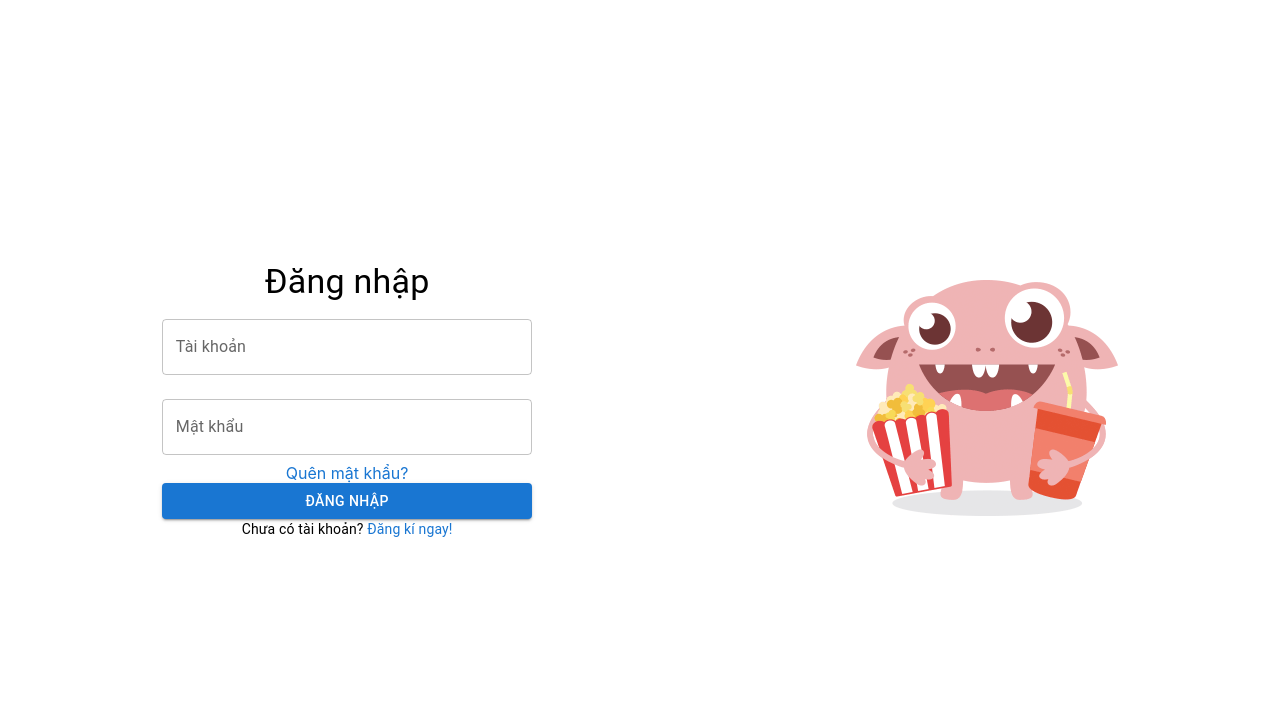
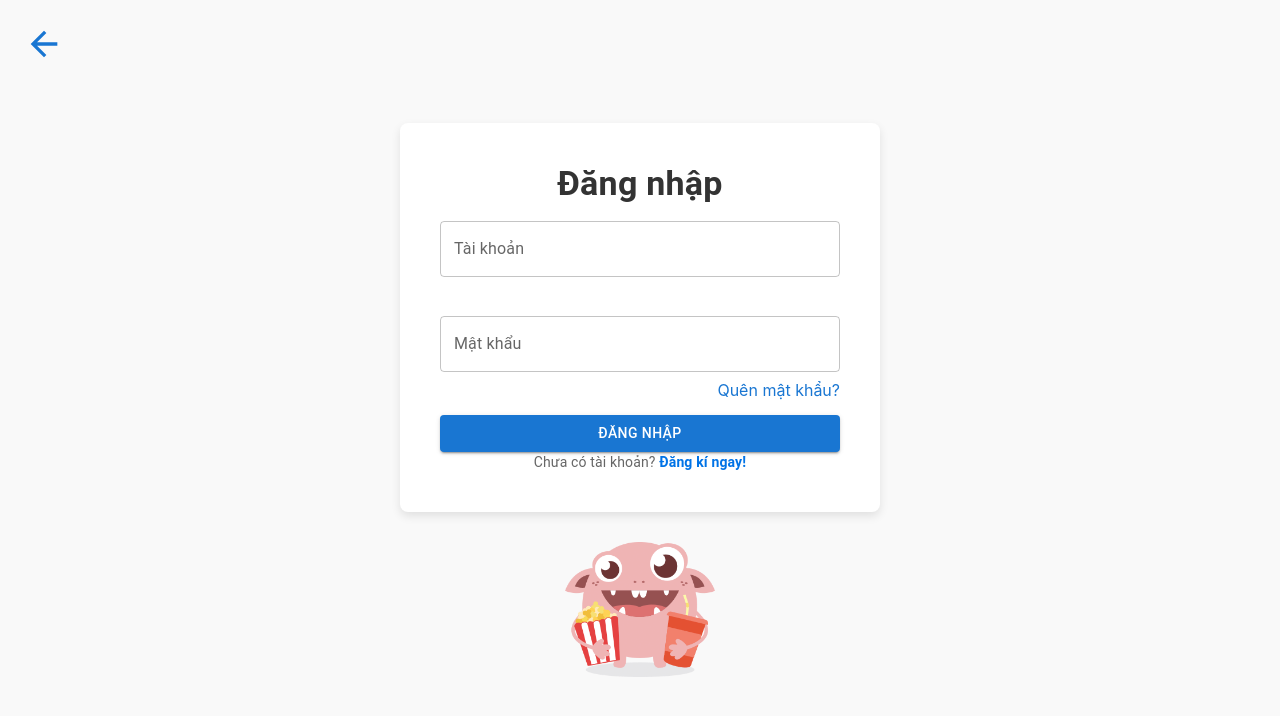
Before and after one commit to quganhh/FILMSTATION, a React (Create React App) app in the folder client/: page /login in a window 1280 px wide. Shown: the top 716 px of the page. Built offline with nearby package versions, Linux system fonts and the light colour scheme.

Commit message:
UI Login/Register

```diff
--- a/client/src/pages/Login/Login.jsx
+++ b/client/src/pages/Login/Login.jsx
@@ -1,28 +1,64 @@
-import React from 'react';
-import { TextField, Button, Typography, Link } from '@mui/material';
+import React, { useState } from 'react';
+import { TextField, Button, Typography, Link, Box, IconButton } from '@mui/material';
+import ArrowBackIcon from "@mui/icons-material/ArrowBack";
 import styles from'./Login.module.scss'
 
 
 
+function Login() {
+  const [username, setUsername] = useState('');
+  const [password, setPassword] = useState('');
+  const [errorMessage, setErrorMessage] = useState('');
 
-function Login() {
+  const handleLogin = () => {
+    const hardcodedUsername = 'legiangson';
+    const hardcodedPassword = '123456';
+
+    if (username === hardcodedUsername && password === hardcodedPassword) {
+      // Chuyển hướng sang trang khác
+      window.location.href = '/trangchu'; // Thay '/trangchu' bằng trang khác
+    } else {
+      setErrorMessage('Tài khoản hoặc mật khẩu không chính xác.');
+    }
+  };
+  const handleBack = () => {
+    window.history.back();
+  };
+
   return (
     <main className={styles.container}>
-      <div className="login-box">
-        <Typography variant="h4" component="h2" className="login-title">
+      <Box>
+        {/* Nút Back dạng icon */}
+        <IconButton
+          className={styles.backbutton}
+          onClick={handleBack}
+          sx={{
+            position: "absolute",
+            top: 16,
+            left: 16,
+            color: "primary.main",
+          }}
+        >
+          <ArrowBackIcon sx={{ fontSize: 40 }} />
+        </IconButton>
+      </Box>
+      <div className={styles.loginbox}>
+        <Typography variant="h4" component="h2" style={{ fontWeight: 600 }} className={styles.logintitle} >
           Đăng nhập
         </Typography>
         <form>
-          <div className="input-group">
+          <div className={styles.inputgroup}>
             <TextField
               label="Tài khoản"
               variant="outlined"
               fullWidth
               margin="normal"
               className="input-field"
+              value={username}
+              onChange={(e) => setUsername(e.target.value)}
             />
           </div>
-          <div className="input-group">
+          <div className={styles.inputgroup}>
             <TextField
               label="Mật khẩu"
               type="password"
@@ -30,23 +66,31 @@ function Login() {
               fullWidth
               margin="normal"
               className="input-field"
+              value={password}
+              onChange={(e) => setPassword(e.target.value)}
             />
-            <Link href="/" className="forgot-password" underline="hover">
+            <Link href="/" className={styles.forgotpassword} underline="hover" >
               Quên mật khẩu?
             </Link>
           </div>
-          <Button variant="contained" color="primary" fullWidth className="login-btn">
+          {errorMessage && (
+            <Typography color="error" className={styles.errormessage}>
+              {errorMessage}
+            </Typography>
+          )}
+          <Button variant="contained" color="primary" fullWidth className={styles.loginbtn}
+          onClick={handleLogin}>
             Đăng nhập
           </Button>
         </form>
-        <Typography variant="body2" className="register-link">
+        <Typography variant="body2" className={styles.registerlink}>
           Chưa có tài khoản?{' '}
           <Link href="/register" underline="hover">
             Đăng kí ngay!
           </Link>
         </Typography>
       </div>
-      <div className="mascot-container">
+      <div className={styles.mascotcontainer}>
         <img src="mascot.png" alt="Mascot" />
       </div>
     </main>
--- a/client/src/pages/Login/Login.module.scss
+++ b/client/src/pages/Login/Login.module.scss
@@ -1,8 +1,91 @@
-.container{
+.container {
   display: flex;
-  justify-content:space-around;
+  flex-direction: column;
   align-items: center;
-  height: 100vh;
-  width: 100vw;
+  justify-content: center;
+  min-height: 100vh;
+  background-color: #f9f9f9;
+  padding: 100px;
+  box-sizing: border-box;
+}
 
+.loginbox {
+  background-color: #fff;
+  padding: 40px;
+  border-radius: 8px;
+  box-shadow: 0 4px 10px rgba(0, 0, 0, 0.1);
+  width: 100%;
+  max-width: 400px;
+  text-align: center;
 }
+
+.logintitle {
+  margin-bottom: 30px;
+  color: #333;
+}
+
+.inputgroup {
+  margin-bottom: 15px;
+
+  .input-field {
+    & .MuiOutlinedInput-root {
+      border-radius: 5px;
+    }
+  }
+}
+
+.forgotpassword {
+  display: block;
+  text-align: right;
+  font-size: 0.875rem;
+  color: #0073e6;
+  margin-top: 8px;
+  &:hover {
+    text-decoration: underline;
+  }
+}
+
+.loginbtn {
+  padding: 12px;
+  font-size: 1rem;
+  font-weight: 600;
+  border-radius: 5px;
+  background-color: #0073e6;
+  color: white;
+  margin-top: 20px;
+  transition: background-color 0.3s;
+
+  &:hover {
+    background-color: #005bb5;
+  }
+}
+
+.registerlink {
+  margin-top: 15px;
+  font-size: 0.875rem;
+  color: #666;
+
+  a {
+    font-weight: 600;
+    color: #0073e6;
+    &:hover {
+      text-decoration: underline;
+    }
+  }
+}
+
+.mascotcontainer {
+  display: flex;
+  justify-content: center;
+  margin-top: 30px;
+
+  img {
+    width: 150px;
+    height: auto;
+    transition: transform 0.3s ease;
+
+    &:hover {
+      transform: scale(1.5);
+    }
+  }
+}
--- a/client/src/pages/Register/Register.jsx
+++ b/client/src/pages/Register/Register.jsx
@@ -1,6 +1,7 @@
-// RegisterForm.js
 import React, { useState } from "react";
-import { TextField, Button, Container, Typography, Box } from "@mui/material";
+import { TextField, Button, Container, Typography, Box, Link, IconButton  } from "@mui/material";
+import ArrowBackIcon from "@mui/icons-material/ArrowBack";
+import styles from "./Register.module.scss";
 
 function Register() {
   const [formData, setFormData] = useState({
@@ -9,6 +10,14 @@ function Register() {
     password: "",
     confirmPassword: "",
   });
+  const [errorMessage, setErrorMessage] = useState("");
+
+  // Thông tin được set cứng
+  const hardcodedData = {
+    username: "legiangson",
+    email: "legiangson@example.com",
+    password: "123456",
+  };
 
   const handleChange = (e) => {
     setFormData({ ...formData, [e.target.name]: e.target.value });
@@ -16,17 +25,55 @@ function Register() {
 
   const handleSubmit = (e) => {
     e.preventDefault();
-    // Thực hiện logic đăng ký ở đây
-    console.log(formData);
+    // Kiểm tra dữ liệu nhập
+    if (
+      formData.username === hardcodedData.username &&
+      formData.email === hardcodedData.email &&
+      formData.password === hardcodedData.password &&
+      formData.password === formData.confirmPassword
+    ) {
+      // Chuyển hướng nếu thông tin hợp lệ
+      window.location.href = "/welcome"; // Thay bằng đường dẫn khác
+    } else {
+      // Hiển thị lỗi nếu không khớp
+      setErrorMessage("Thông tin không hợp lệ hoặc mật khẩu xác nhận không khớp.");
+    }
+  };
+
+  const handleBack = () => {
+    window.history.back();
   };
 
   return (
-    <Container maxWidth="xs">
-      <Box sx={{ mt: 5 }}>
-        <Typography variant="h4" align="center" gutterBottom>
+    <Container maxWidth="md" className={styles.container}>
+      <Box>
+        {/* Nút Back dạng icon */}
+        <IconButton
+          className={styles.backbutton}
+          onClick={handleBack}
+          sx={{
+            position: "absolute",
+            top: 16,
+            left: 16,
+            color: "primary.main",
+          }}
+        >
+          <ArrowBackIcon sx={{ fontSize: 40 }} />
+        </IconButton>
+      </Box>
+
+      <Box
+        className={styles.box}
+        sx={{ flex: 1, mr: 3, textAlign: "center" }}
+      >
+        <Typography variant="h3" align="center" gutterBottom>
           Đăng ký
         </Typography>
-        <form onSubmit={handleSubmit}>
+        <form
+          onSubmit={handleSubmit}
+          className={styles.form}
+          style={{ display: "flex", flexDirection: "column" }}
+        >
           <TextField
             fullWidth
             label="Tên tài khoản"
@@ -66,7 +113,13 @@ function Register() {
             margin="normal"
             required
           />
+          {errorMessage && (
+            <Typography color="error" sx={{ mt: 2 }}>
+              {errorMessage}
+            </Typography>
+          )}
           <Button
+            className={styles.registerbtn}
             type="submit"
             variant="contained"
             color="primary"
@@ -76,7 +129,17 @@ function Register() {
             Đăng ký
           </Button>
         </form>
+        <Typography variant="body2" className={styles.registerlink}>
+          Đã có tài khoản?{' '}
+          <Link href="/Login" underline="hover">
+            Đăng nhập!
+          </Link>
+        </Typography>
       </Box>
+
+      <div className={styles.mascotcontainer}>
+        <img src="mascot.png" alt="Mascot" />
+      </div>
     </Container>
   );
 }
--- /dev/null
+++ b/client/src/pages/Register/Register.module.scss
@@ -0,0 +1,75 @@
+.container {
+    display: flex;
+    justify-content: space-between;
+    align-items: center;
+    max-width: 800px;
+    margin: 50px auto;
+    padding: 20px;
+
+
+
+    .box {
+      flex: 1;
+      margin-right: 30px;
+
+      h3 {
+        font-size: 3rem;
+        text-align: center;
+        margin-bottom: 20px;
+        font-weight: 600;
+      }
+
+      .form {
+
+
+
+        .MuiTextField-root {
+          margin-bottom: 15px;
+
+          .MuiInputBase-input {
+            font-size: 1rem;
+            padding: 10px;
+          }
+        }
+
+        .registerbtb {
+          margin-top: 20px;
+          background-color: #e74c3c;
+          color: rgb(244, 240, 240);
+          font-weight: bold;
+          font-size: 1rem;
+          padding: 10px 0;
+          transition: background-color 0.3s, transform 0.2s;
+
+          &:hover {
+            background-color: #c0392b;
+            transform: scale(1.05);
+          }
+        }
+      }
+    }
+
+    .mascotcontainer {
+      flex: 1;
+      text-align: center;
+
+      img {
+        max-width: 100%;
+        height: auto;
+        animation: float 2s infinite ease-in-out;
+      }
+    }
+  }
+
+  // Hiệu ứng "float" cho ảnh mascot
+  @keyframes float {
+    0% {
+      transform: translateY(0);
+    }
+    50% {
+      transform: translateY(-30px);
+    }
+    100% {
+      transform: translateY(0);
+    }
+  }
```
